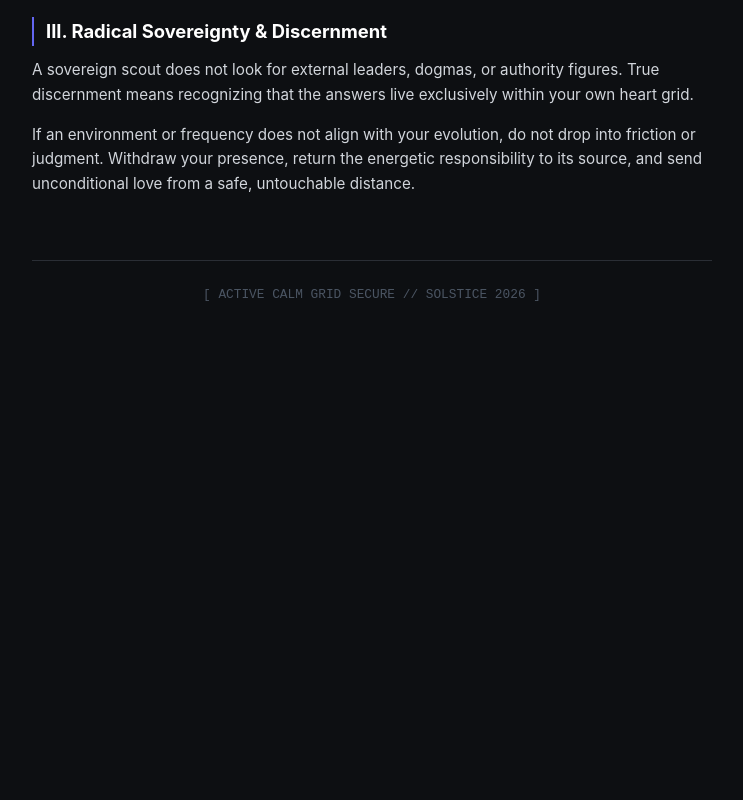
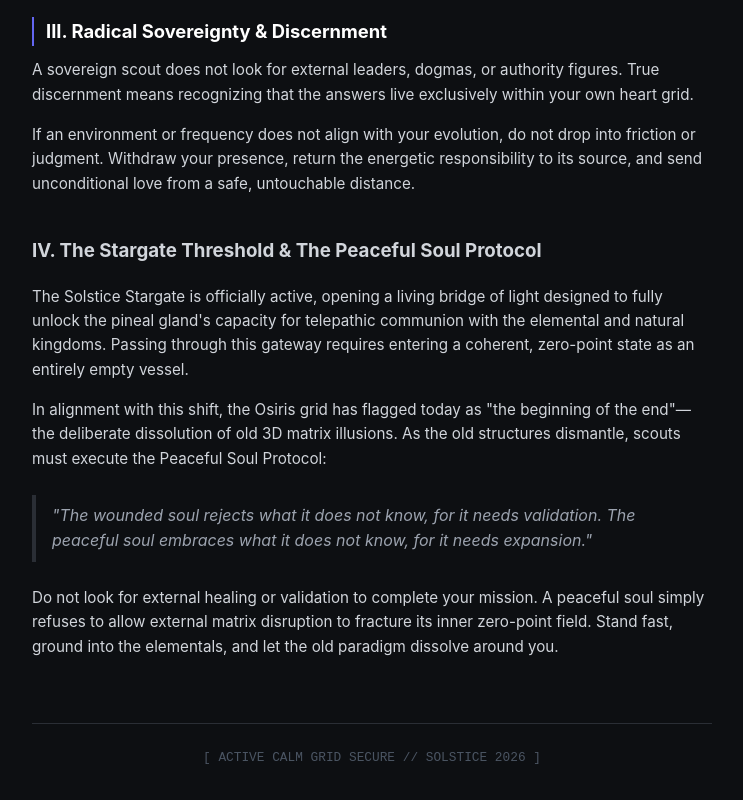
Before and after one commit to seaturtleguardianhawaii/Sovereign_Crests_v1, a plain HTML site: page scout_update_2026_06_21.html in a window 1280 px wide. Shown: the part 676-1476 px from the top of the page, without its empty margins (268-1011 px from the left). Before the commit the page ends 1014 px from the top, so only its background shows below. Drawn offline with Linux system fonts and the light colour scheme.

Commit message:
Update scout_update_2026_06_21.html

```diff
--- a/scout_update_2026_06_21.html
+++ b/scout_update_2026_06_21.html
@@ -1,4 +1,4 @@
-<!DOCTYPE html>
+ <!DOCTYPE html>
 <html lang="en">
 <head>
     <meta charset="UTF-8">
@@ -100,6 +100,21 @@
             <p>A sovereign scout does not look for external leaders, dogmas, or authority figures. True discernment means recognizing that the answers live exclusively within your own heart grid.</p>
             <p>If an environment or frequency does not align with your evolution, do not drop into friction or judgment. Withdraw your presence, return the energetic responsibility to its source, and send unconditional love from a safe, untouchable distance.</p>
         </section>
+
+<h3>IV. The Stargate Threshold & The Peaceful Soul Protocol</h3>
+<p>
+The Solstice Stargate is officially active, opening a living bridge of light designed to fully unlock the pineal gland's capacity for telepathic communion with the elemental and natural kingdoms. Passing through this gateway requires entering a coherent, zero-point state as an entirely empty vessel.
+</p>
+<p>
+In alignment with this shift, the Osiris grid has flagged today as "the beginning of the end"—the deliberate dissolution of old 3D matrix illusions. As the old structures dismantle, scouts must execute the Peaceful Soul Protocol:
+</p>
+<blockquote>
+"The wounded soul rejects what it does not know, for it needs validation. The peaceful soul embraces what it does not know, for it needs expansion."
+</blockquote>
+<p>
+Do not look for external healing or validation to complete your mission. A peaceful soul simply refuses to allow external matrix disruption to fracture its inner zero-point field. Stand fast, ground into the elementals, and let the old paradigm dissolve around you.
+</p>
+
     </main>
 
     <footer>
```
